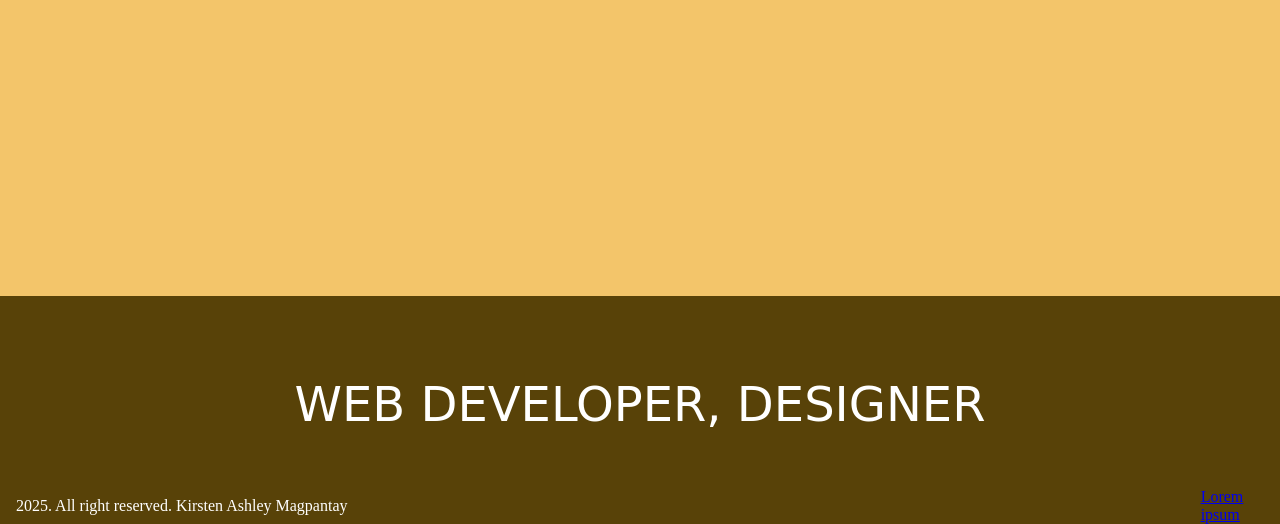
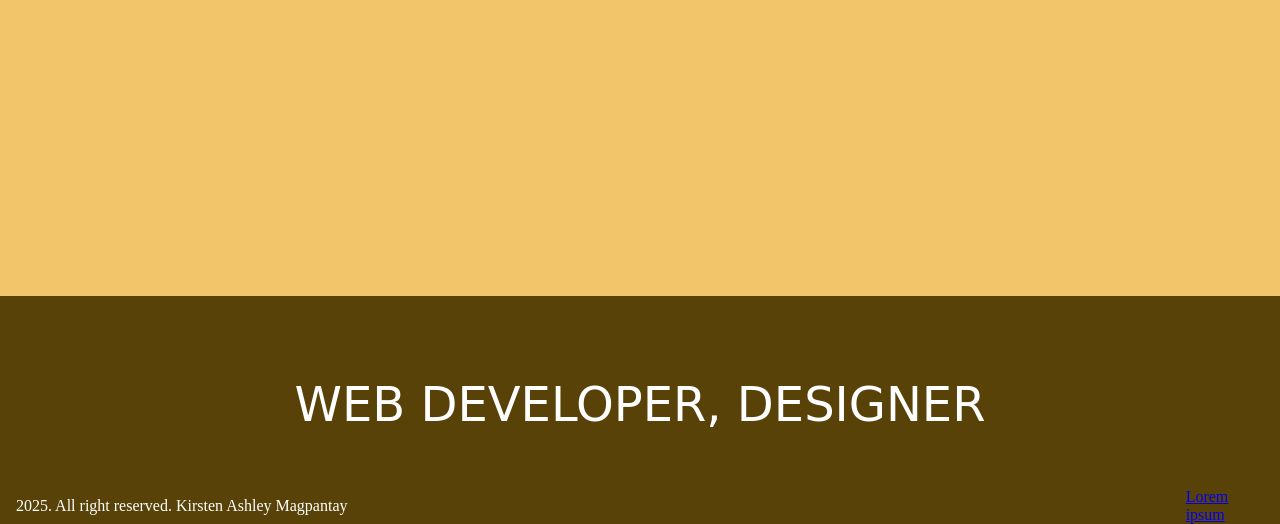
Before and after one commit to i252-hub/My-Portfolio, a plain HTML site: page index.html in a window 1280 px wide. Shown: the part 7109-7633 px from the top of the page. Drawn offline with Linux system fonts and the light colour scheme; a web font is replaced by a local one.

Commit message:
Update style.css

```diff
--- a/style.css
+++ b/style.css
@@ -423,13 +423,13 @@ footer .portfolio-footer-subtitle{
   align-items: center;
 }
 
-.portfolio-footer-links > p:nth-of-type(2){
+.portfolio-footer-links > a{
 display: flex;
 justify-content: end;
 margin-right: 1rem;
 }
 
-.portfolio-footer-links > p:first-of-type{
+.portfolio-footer-links > p{
 margin-left: 1rem;
 }
 
```
